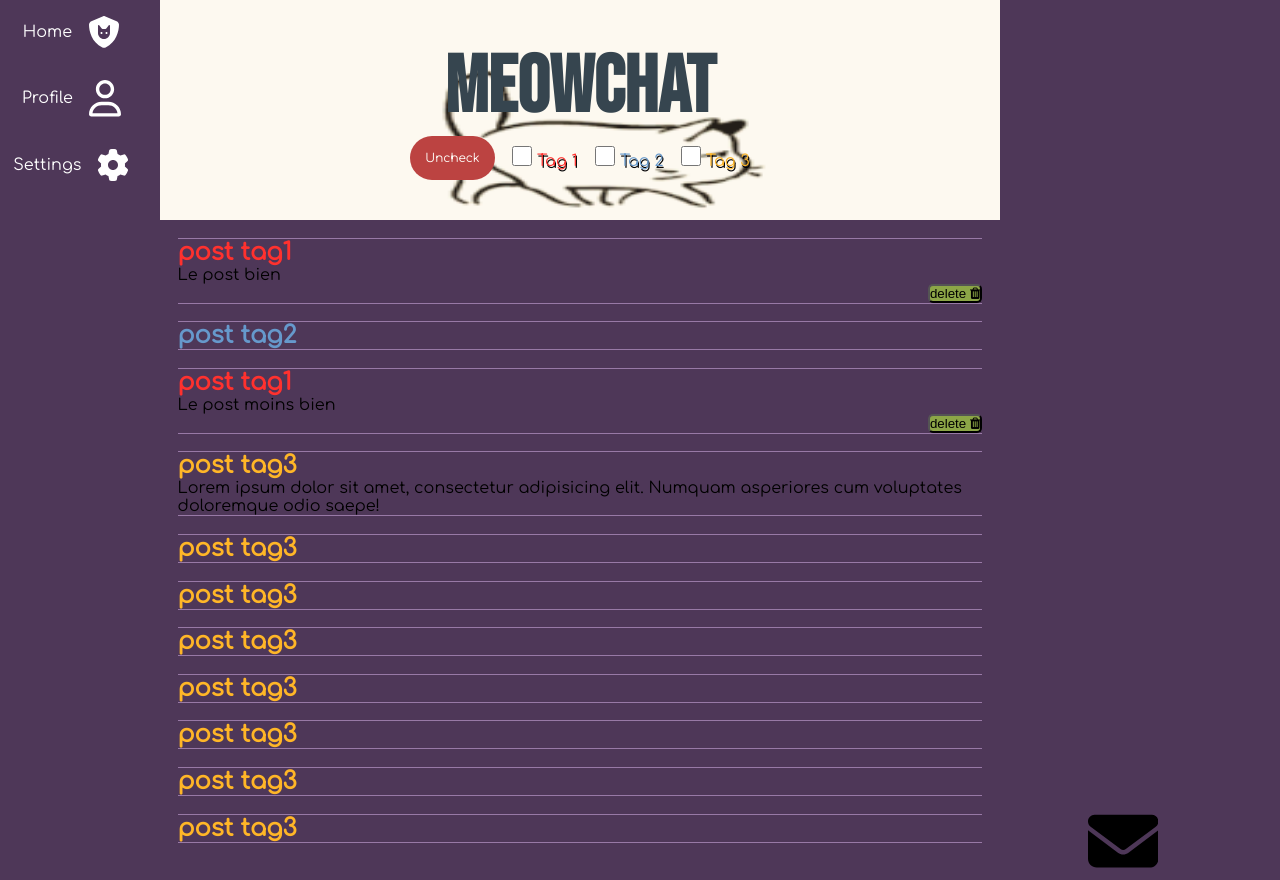
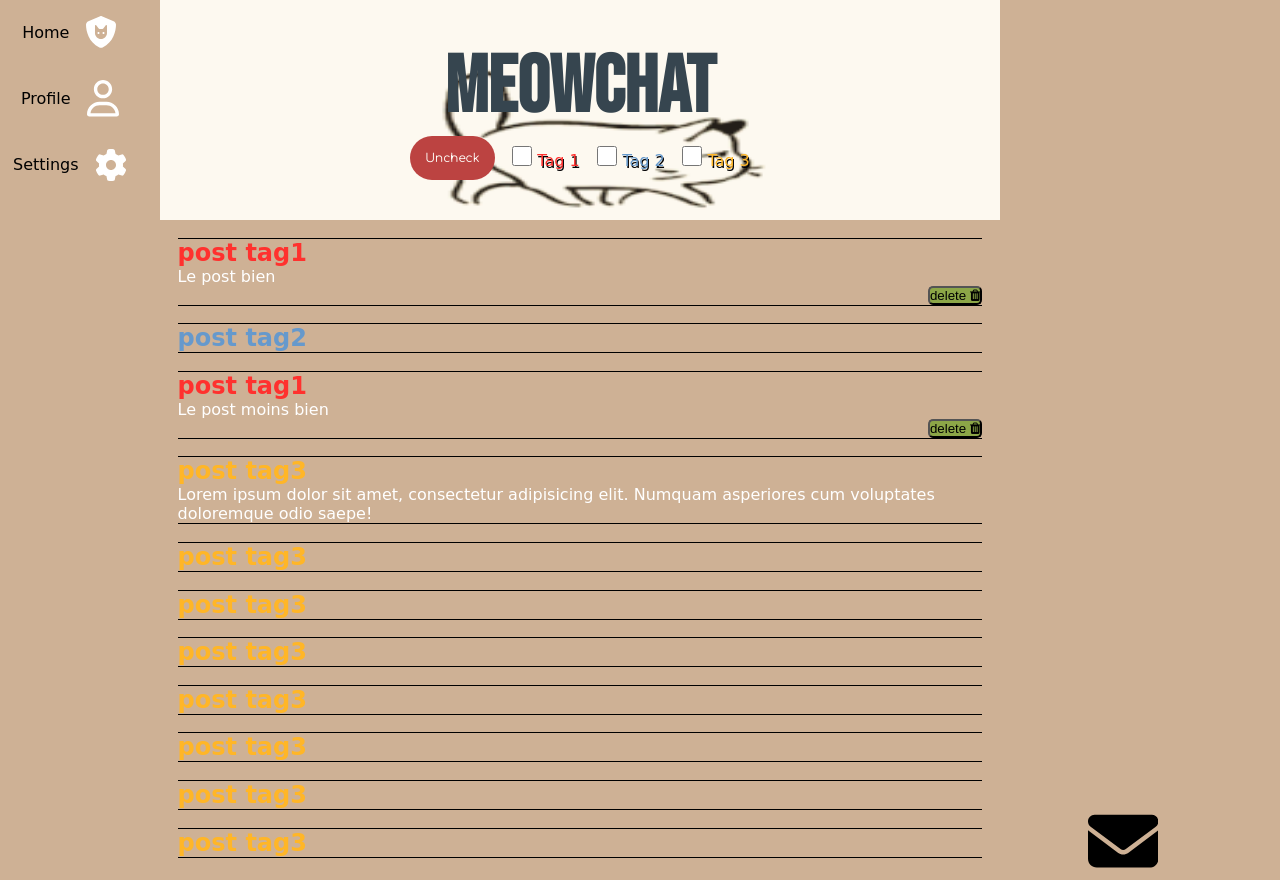
Before and after one commit to AnnamTRAN/Socialmedia, a PHP site: page / in a window 1280 px wide. Run offline with PHP 8.4, Linux system fonts and the light colour scheme.

Commit message:
02/03/2023 - Small changes CSS

```diff
--- a/component/post.css
+++ b/component/post.css
@@ -81,8 +81,8 @@
 .tag{
     overflow: hidden;
     margin: 2vh;
-    border-top: 1px solid #9879A6;
-    border-bottom: 1px solid #9879A6;
+    border-top: 1px solid black;
+    border-bottom: 1px solid black;
 }
 
 .remove-button{
--- a/signup.html
+++ b/signup.html
@@ -6,7 +6,7 @@
     <meta name="viewport" content="width=device-width, initial-scale=1.0">
     <title>SignUp/MeowChat</title>
     <link href="https://cdn.jsdelivr.net/npm/bootstrap@5.3.0-alpha1/dist/css/bootstrap.min.css" rel="stylesheet" integrity="sha384-GLhlTQ8iRABdZLl6O3oVMWSktQOp6b7In1Zl3/Jr59b6EGGoI1aFkw7cmDA6j6gD" crossorigin="anonymous">
-    <link rel="stylesheet" href="styleuser.css">
+    <link rel="stylesheet" href="user.css">
     <link rel="preconnect" href="https://fonts.googleapis.com">
     <link rel="preconnect" href="https://fonts.gstatic.com" crossorigin>
     <link href="https://fonts.googleapis.com/css2?family=Bebas+Neue&family=Comfortaa&display=swap" rel="stylesheet"><body>
--- a/style.css
+++ b/style.css
@@ -10,7 +10,7 @@
 }
 body{
     background-color: var(--color-bg);
-    font-family: 'Comfortaa', cursive;
+    font-family: 'Monocraft', cursive;
 }
 
 /*space for navbar*/
@@ -48,7 +48,11 @@ main,footer{
     --color-tag1:#FF312E;
     --color-tag2:#6699CC;
     --color-tag3:#FFB627;
-    --color-bg: #4E3758;
+    --color-bg: #ceb195;
 }
 
 /**************** VARIABLES *************/
+
+p{
+    color: white;
+}
--- a/styleuser.css
+++ b/user.css
@@ -3,7 +3,7 @@
 
 
 body{
-    background-color: #4E3758;
+    background-color: #221826;
 }
 
 *{
--- a/user.html
+++ b/user.html
@@ -6,7 +6,7 @@
     <meta name="viewport" content="width=device-width, initial-scale=1.0">
     <title>SignIn/MeowChat</title>
     <link href="https://cdn.jsdelivr.net/npm/bootstrap@5.3.0-alpha1/dist/css/bootstrap.min.css" rel="stylesheet" integrity="sha384-GLhlTQ8iRABdZLl6O3oVMWSktQOp6b7In1Zl3/Jr59b6EGGoI1aFkw7cmDA6j6gD" crossorigin="anonymous">
-    <link rel="stylesheet" href="styleuser.css">
+    <link rel="stylesheet" href="user.css">
     <link rel="preconnect" href="https://fonts.googleapis.com">
     <link rel="preconnect" href="https://fonts.gstatic.com" crossorigin>
     <link href="https://fonts.googleapis.com/css2?family=Bebas+Neue&family=Comfortaa&display=swap" rel="stylesheet"><body>
```
